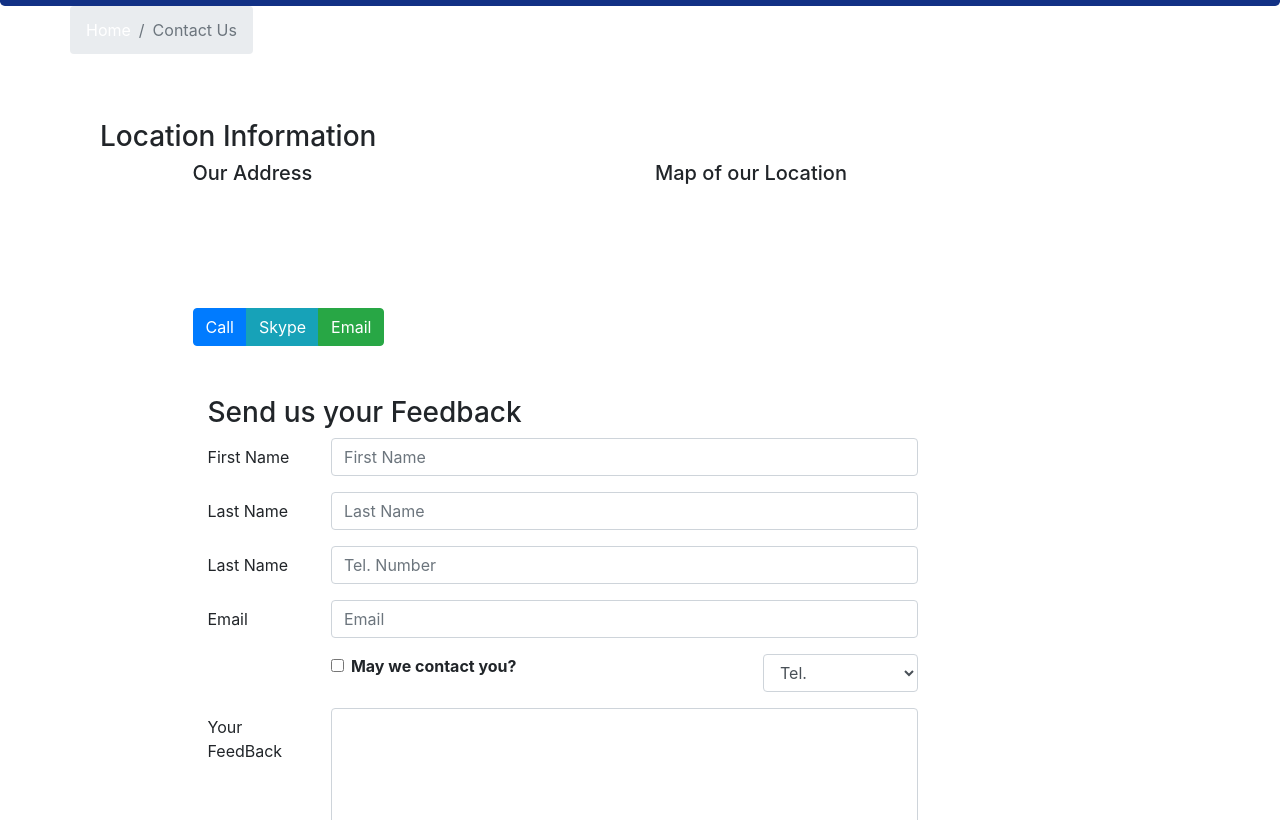
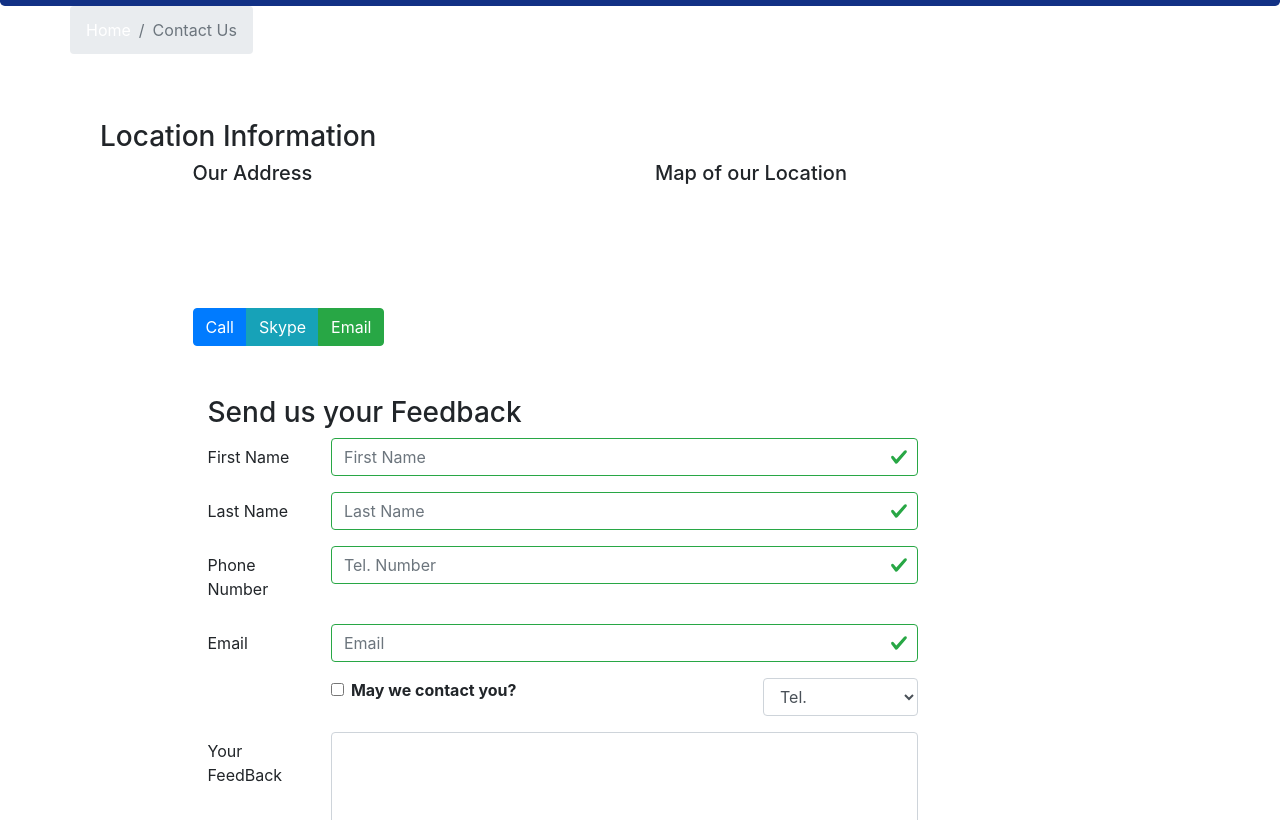
Before and after one commit to jironemo/reactjs-misc, a React (Create React App) app: page /contactus in a window 1280 px wide. Shown: the part 336-1156 px from the top of the page. Built offline with nearby package versions, Linux system fonts and the light colour scheme; the HTML template or start-up script is replaced by a standard one.

Commit message:
Control Form Validation

```diff
--- a/src/components/ContactComponent.js
+++ b/src/components/ContactComponent.js
@@ -1,5 +1,5 @@
 import React,{Component} from 'react';
-import {Breadcrumb,BreadcrumbItem,Button,Form,FormGroup,Label,Input,Col} from 'reactstrap';
+import {Breadcrumb,BreadcrumbItem,Button,Form,FormGroup,Label,Input,Col,Row,FormFeedback} from 'reactstrap';
 import {Link} from 'react-router-dom';
 
 
@@ -14,7 +14,13 @@
             email:'',
             agree:false,
             contactType:'Tel.',
-            message:''
+            message:'',
+            touched:{
+                firstName: false,
+                lastName: false,
+                telnum:false,
+                email:false
+            }
         }
         this.handleSubmit = this.handleSubmit.bind(this);
         this.handleInputChange = this.handleInputChange.bind(this);
@@ -38,8 +44,49 @@
         event.preventDefault();
     }
 
+    handleBlur = (field) => (evt) =>{
+        this.setState({
+            touched:{...this.state.touched,[field]:true}
+        });
+    }
+
+    validate(firstName,lastName,telnum,email){
+        const errors = {
+            firstName:'',
+            lastName:'',
+            telnum:'',
+            email:''
+        };
+
+        ///firstname check
+        if(this.state.touched.firstName && firstName.length < 3)
+            errors.firstName = 'First Name should be more than 2 characters';
+        else if (this.state.touched.firstName && firstName.length > 10)
+            errors.firstName = 'First Name should not be more than 10 characters';
+
+            ///lastname
+        if(this.state.touched.lastName && lastName.length < 3)
+            errors.lastName = 'Last Name should be more than 2 characters';
+        else if (this.state.touched.lastName && lastName.length > 10)
+            errors.lastName = 'Last Name should not be more than 10 characters';
+
+
+        //telNum
+
+        const reg = /^\d+$/;
+        if(this.state.touched.telnum && !reg.test(telnum))
+            errors.telnum = 'Tel. Number should contain only numbers';
+
+        if(this.state.touched.email && email.split('').filter(x=> x ==='@').length !== 1)
+            errors.email = 'Invalid Email format.'
+        return errors;
+    }
 
     render(){
+
+        const errors = this.validate(this.state.firstName,this.state.lastName,this.state.telnum,this.state.email);
+
+
         return(
             <div className="container">
 
@@ -85,28 +132,56 @@
                                         <Label htmlFor = 'firstname' md = {2}>First Name</Label>
                                         <Col md = {10}>
                                             <Input type ="text" id = 'firstname' name = 'firstName'
-                                            placeholder = 'First Name' value = {this.state.firstName} onChange = {this.handleInputChange}/>
+                                            placeholder = 'First Name' value = {this.state.firstName}
+                                            valid = {errors.firstName === ''}
+                                            invalid = {errors.firstName !== ''}
+                                            onChange = {this.handleInputChange} onBlur = {this.handleBlur('firstName')}/>
+                                            <FormFeedback>
+                                                {errors.firstName}
+                                            </FormFeedback>
                                         </Col>
                                     </FormGroup>
                                     <FormGroup row>
                                         <Label htmlFor = 'lastname' md = {2}>Last Name</Label>
                                         <Col md = {10}>
                                             <Input type ="text" id = 'lastname' name = 'lastName'
-                                            placeholder = 'Last Name' value = {this.state.lastName} onChange = {this.handleInputChange}/>
+                                            placeholder = 'Last Name' value = {this.state.lastName}
+                                            onChange = {this.handleInputChange} onBlur = {this.handleBlur('lastName')}
+                                            valid = {errors.lastName === ''}
+                                            invalid = {errors.lastName !== ''}/>
+                                            <FormFeedback>
+                                                {errors.lastName}
+                                            </FormFeedback>
+
                                         </Col>
                                     </FormGroup>
                                     <FormGroup row>
-                                        <Label htmlFor = 'telnum' md = {2}>Last Name</Label>
+                                        <Label htmlFor = 'telnum' md = {2}>Phone Number</Label>
                                         <Col md = {10}>
                                             <Input type ="text" id = 'telnum' name = 'telnum'
-                                            placeholder = 'Tel. Number' value = {this.state.telnum} onChange = {this.handleInputChange}/>
+                                            placeholder = 'Tel. Number' value = {this.state.telnum}
+                                            valid = {errors.telnum === ''}
+                                            invalid = {errors.telnum !== ''}
+                                            onChange = {this.handleInputChange} onBlur = {this.handleBlur('telnum')}/>
+                                            <FormFeedback>
+                                                {errors.telnum}
+                                            </FormFeedback>
+
                                         </Col>
                                     </FormGroup>
                                     <FormGroup row>
                                         <Label htmlFor = 'email' md = {2}>Email</Label>
                                         <Col md = {10}>
                                             <Input type ="text" id = 'email' name = 'email'
-                                            placeholder = 'Email' value = {this.state.email} onChange = {this.handleInputChange}/>
+                                            placeholder = 'Email' value = {this.state.email}
+                                            onChange = {this.handleInputChange}
+                                            valid = {errors.email === ''}
+                                            invalid = {errors.email !== ''}
+                                            onBlur = {this.handleBlur('email')}/>
+                                            <FormFeedback>
+                                                {errors.email}
+                                            </FormFeedback>
+
                                         </Col>
                                     </FormGroup>
                                     <FormGroup row>
```
Also changed, not shown: 1 other file (tests, documents, lock files or other folders).
